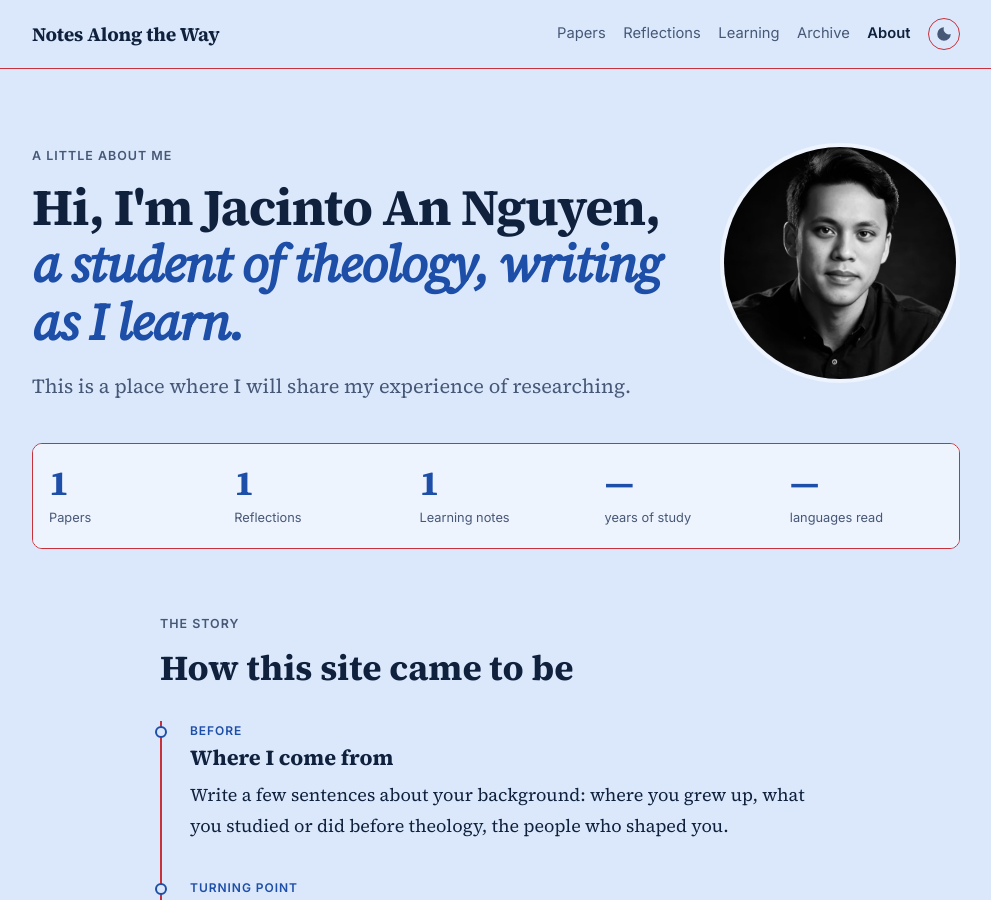
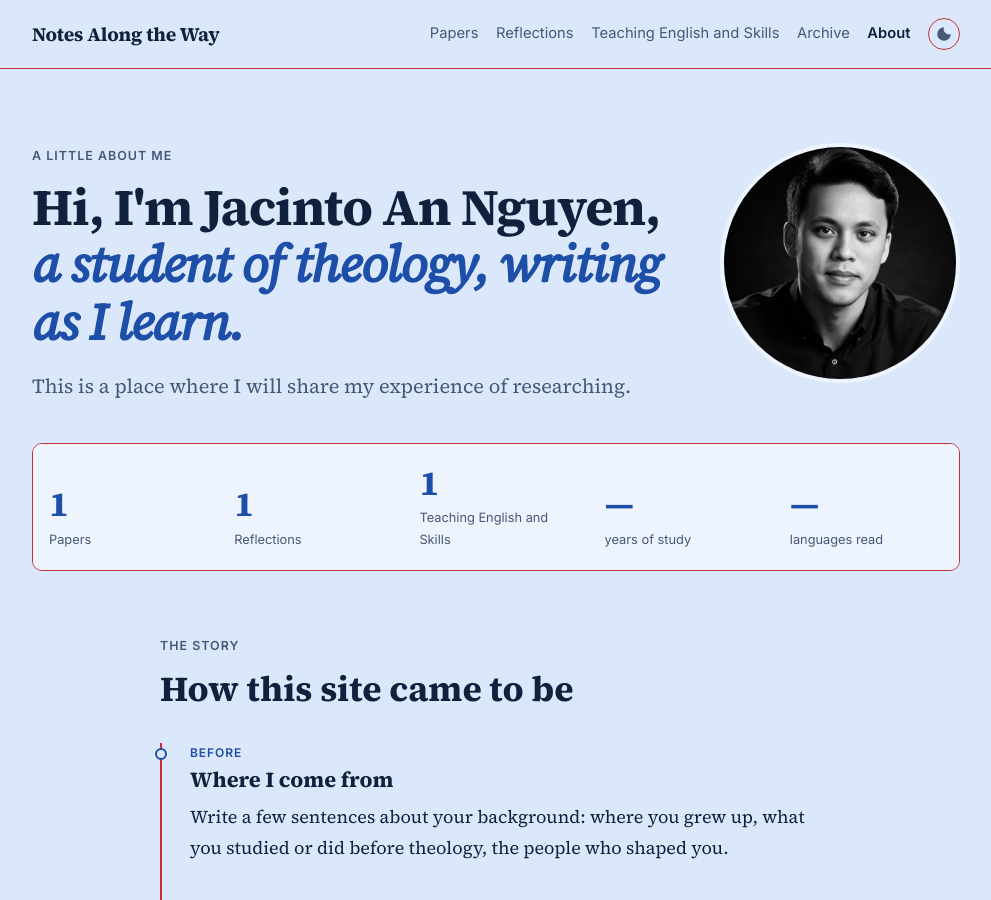
Before and after one commit to nsrpstaff-wq/Jacinto-An-Nguyen, a Jekyll site: the page built from about.md, in a window 1280 px wide and 900 px high. Shown: the whole window, without its empty margins (144-1135 px from the left). Built offline with Jekyll 4.4.1, drawn with Linux system fonts in a browser that asks for light colours; some of the changed text lies outside the part shown.

Commit message:
Rename Learning section to Teaching English and Skills
Co-Authored-By: Claude Opus 5.5 <noreply@anthropic.com>

```diff
--- a/_config.yml
+++ b/_config.yml
@@ -30,9 +30,9 @@ sections:
     url: /reflections/
     blurb: Personal essays on experience, practice, and what I have seen along the way.
   - key: learning
-    title: Learning
+    title: Teaching English and Skills
     url: /learning/
-    blurb: Reading notes, summaries, and short pieces on things I am studying.
+    blurb: Lessons, resources, and notes on teaching English and practical skills.
 
 # ---------------------------------------------------------------
 #  Technical settings — you normally do not need to touch these.
--- a/_layouts/about.html
+++ b/_layouts/about.html
@@ -1,9 +1,6 @@
 ---
 layout: default
 ---
-{% assign n_papers = site.posts | where: "category", "papers" | size %}
-{% assign n_refl = site.posts | where: "category", "reflections" | size %}
-{% assign n_learn = site.posts | where: "category", "learning" | size %}
 
 <section class="wrap about-hero">
   <div class="about-hero-text">
@@ -28,9 +25,10 @@ layout: default
 
 <section class="wrap">
   <dl class="stats">
-    <div><dt>Papers</dt><dd>{{ n_papers }}</dd></div>
-    <div><dt>Reflections</dt><dd>{{ n_refl }}</dd></div>
-    <div><dt>Learning notes</dt><dd>{{ n_learn }}</dd></div>
+    {% for sec in site.sections %}
+      {% assign n = site.posts | where: "category", sec.key | size %}
+      <div><dt>{{ sec.title }}</dt><dd>{{ n }}</dd></div>
+    {% endfor %}
     {% for s in page.extra_stats %}
       <div><dt>{{ s.label }}</dt><dd>{{ s.value }}</dd></div>
     {% endfor %}
--- a/learning.html
+++ b/learning.html
@@ -1,6 +1,6 @@
 ---
 layout: section
-title: Learning
+title: Teaching English and Skills
 section: learning
 permalink: /learning/
 ---
```
Also changed, not shown: HOW-TO-WRITE.md (+1 -1 lines), _posts/2026-11-16-sample-learning-notes-on-lectio-divina.md (+1 -1 lines).
